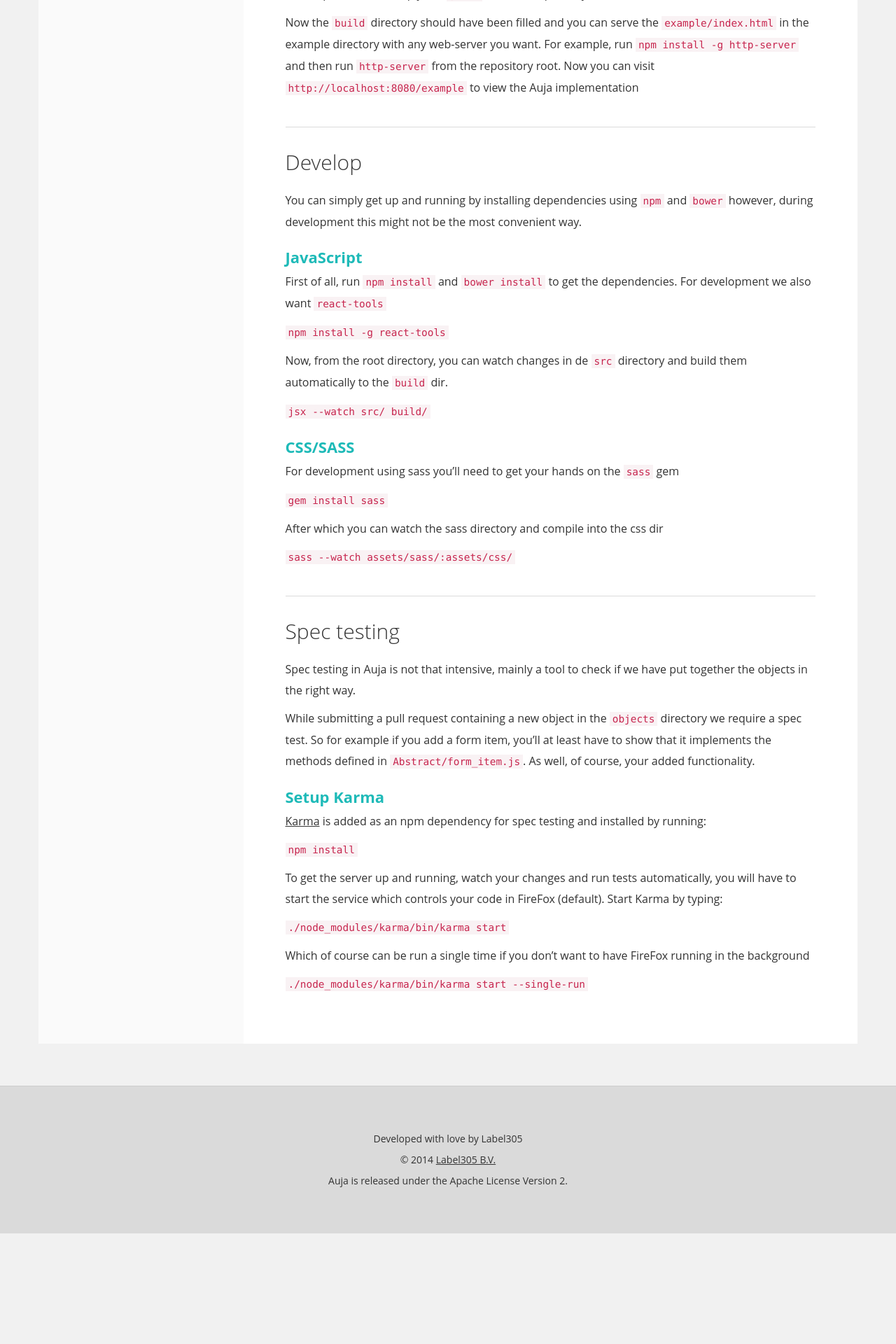
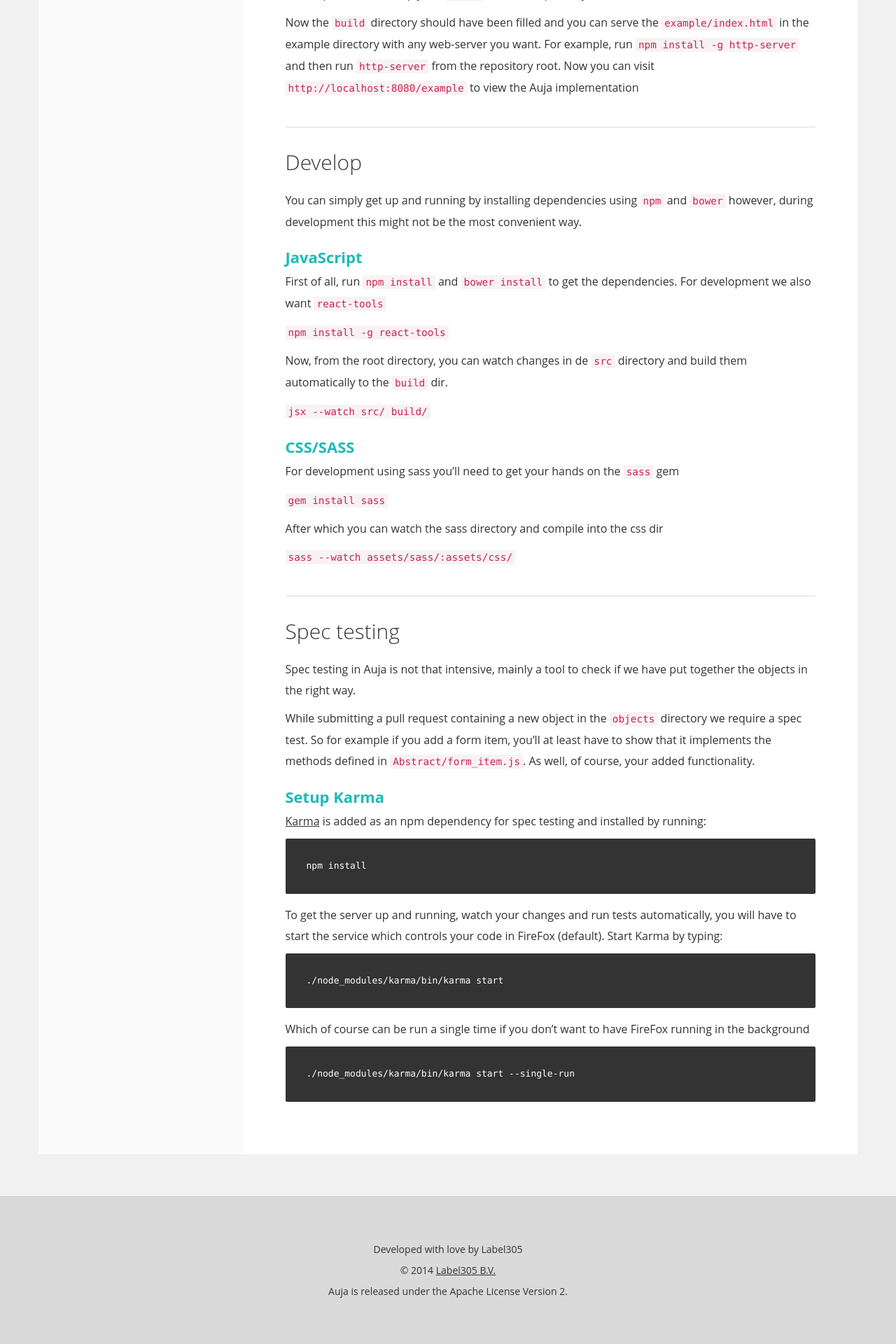
Before and after one commit to Label305/Auja, a Jekyll site: the page built from getting_started/index.md, in a window 1280 px wide. Shown: the part 1423-3343 px from the top of the page at 70% size. Built offline with Jekyll 4.4.1, drawn with Linux system fonts in a browser that asks for light colours; nearby versions of some CDN libraries; a style sheet for code colours, icons or effects is not loaded; before the commit the page ends 3185 px from its top, so only the background shows below that.

```diff
--- a/getting_started/index.md
+++ b/getting_started/index.md
@@ -89,12 +89,12 @@ As well, of course, your added functionality.
 
 [Karma](http://karma-runner.github.io/0.12/index.html) is added as an npm dependency for spec testing and installed by running:
 
-`npm install`
+    npm install
 
 To get the server up and running, watch your changes and run tests automatically, you will have to start the service which controls your code in FireFox (default). Start Karma by typing:
 
-`./node_modules/karma/bin/karma start`
+    ./node_modules/karma/bin/karma start
 
 Which of course can be run a single time if you don't want to have FireFox running in the background
 
-`./node_modules/karma/bin/karma start --single-run`
+    ./node_modules/karma/bin/karma start --single-run
```
